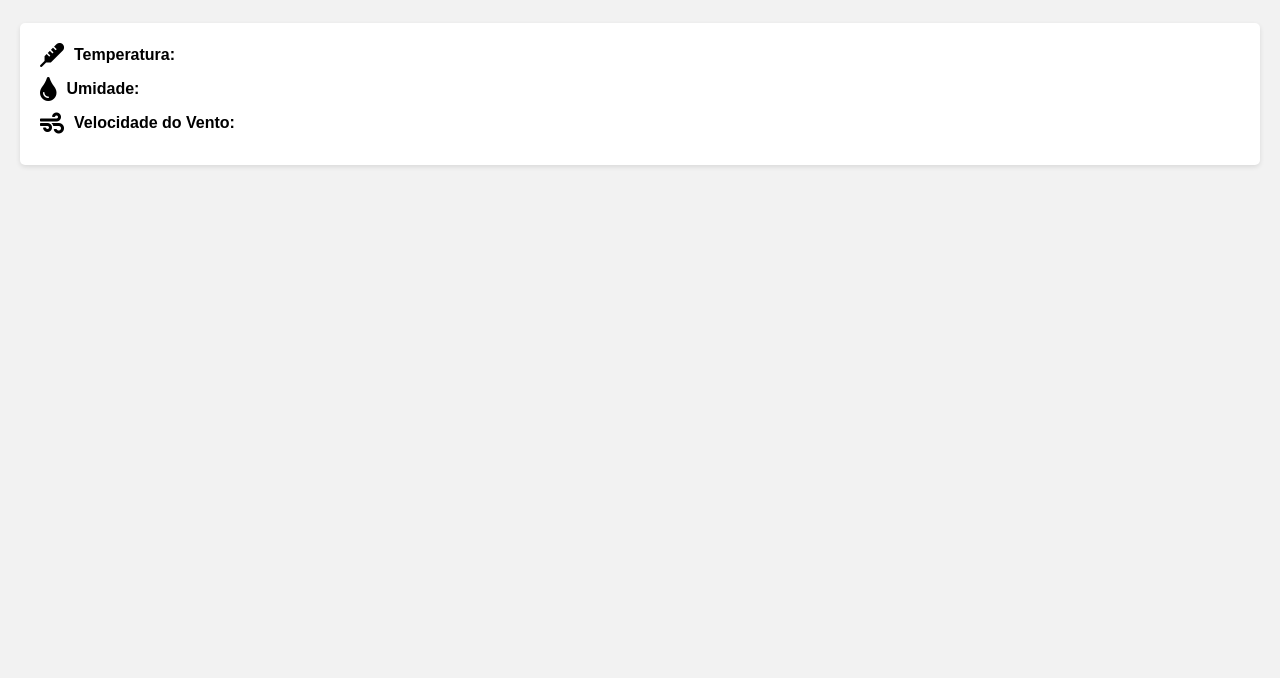
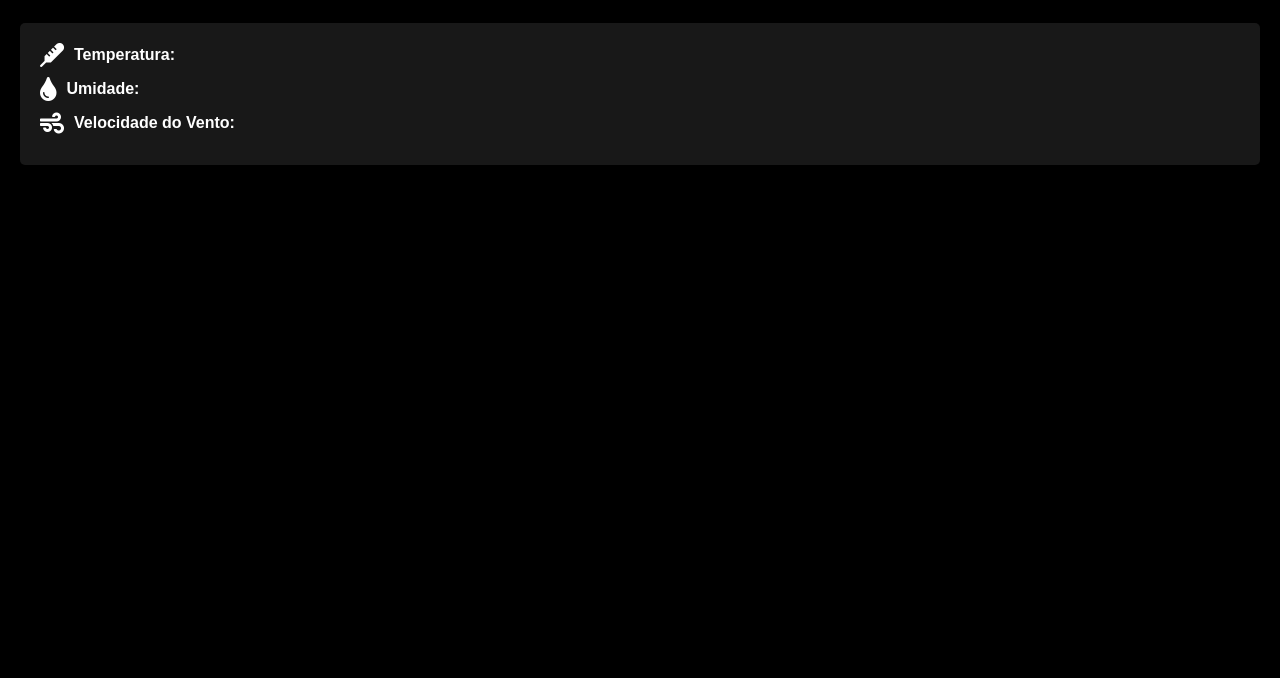
Before and after one commit to ViniciusPess/Projeto9-Clima, a plain HTML site: page index.html in a window 1280 px wide. Shown: the part 122-800 px from the top of the page. Drawn offline with Linux system fonts and the light colour scheme.

Commit message:
Update style.css

```diff
--- a/style.css
+++ b/style.css
@@ -12,14 +12,15 @@ h1 {
 
 body {
     font-family: Arial, sans-serif;
-    background-color: #f2f2f2;
+    background-color: #000000;
     margin: 0;
     padding: 20px;
     text-align: center;
+    color: #ffffff;
 }
 
 #weather-info {
-    background-color: #ffffff;
+    background-color: #181818;
     border-radius: 5px;
     box-shadow: 0 2px 5px rgba(0, 0, 0, 0.1);
     padding: 20px;
```
